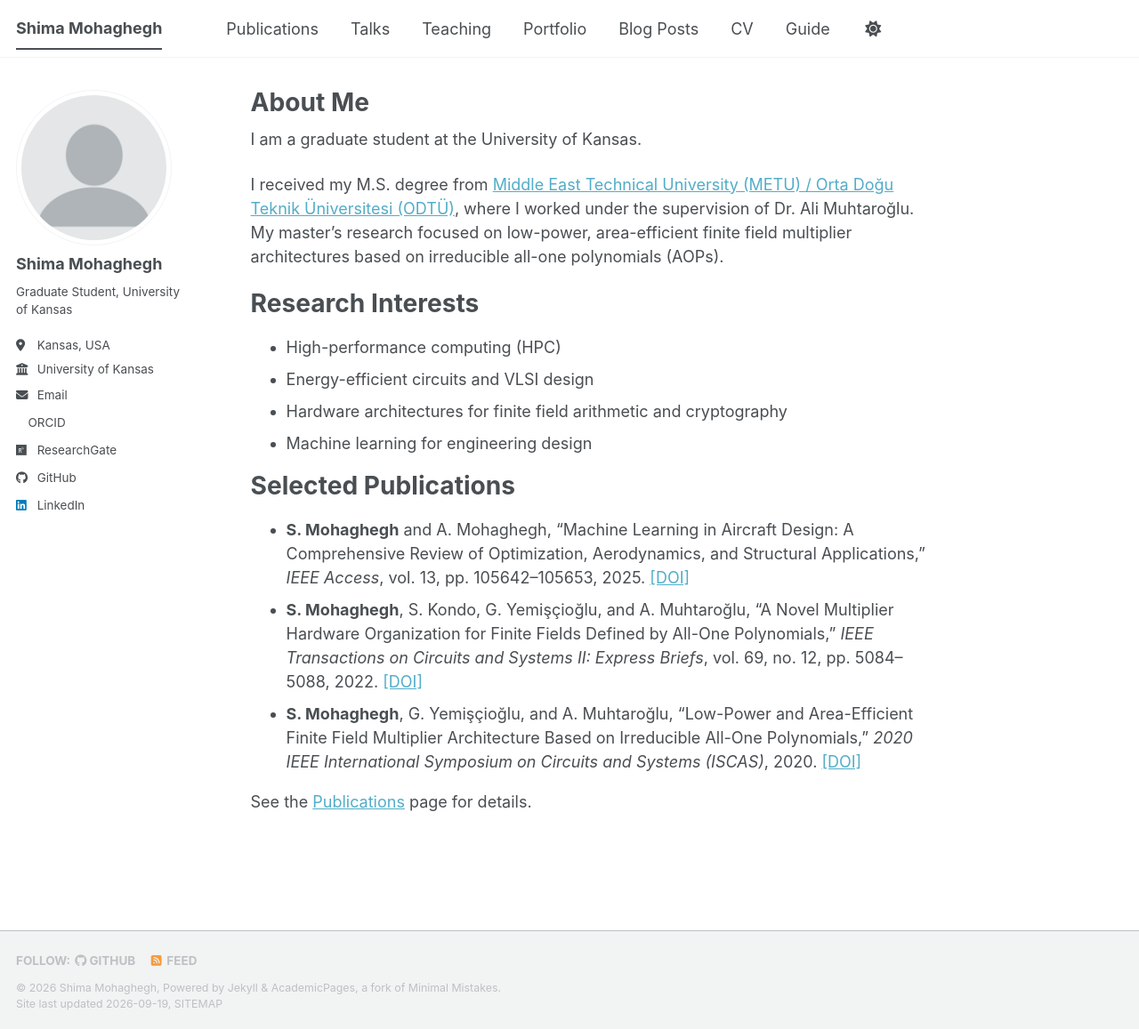
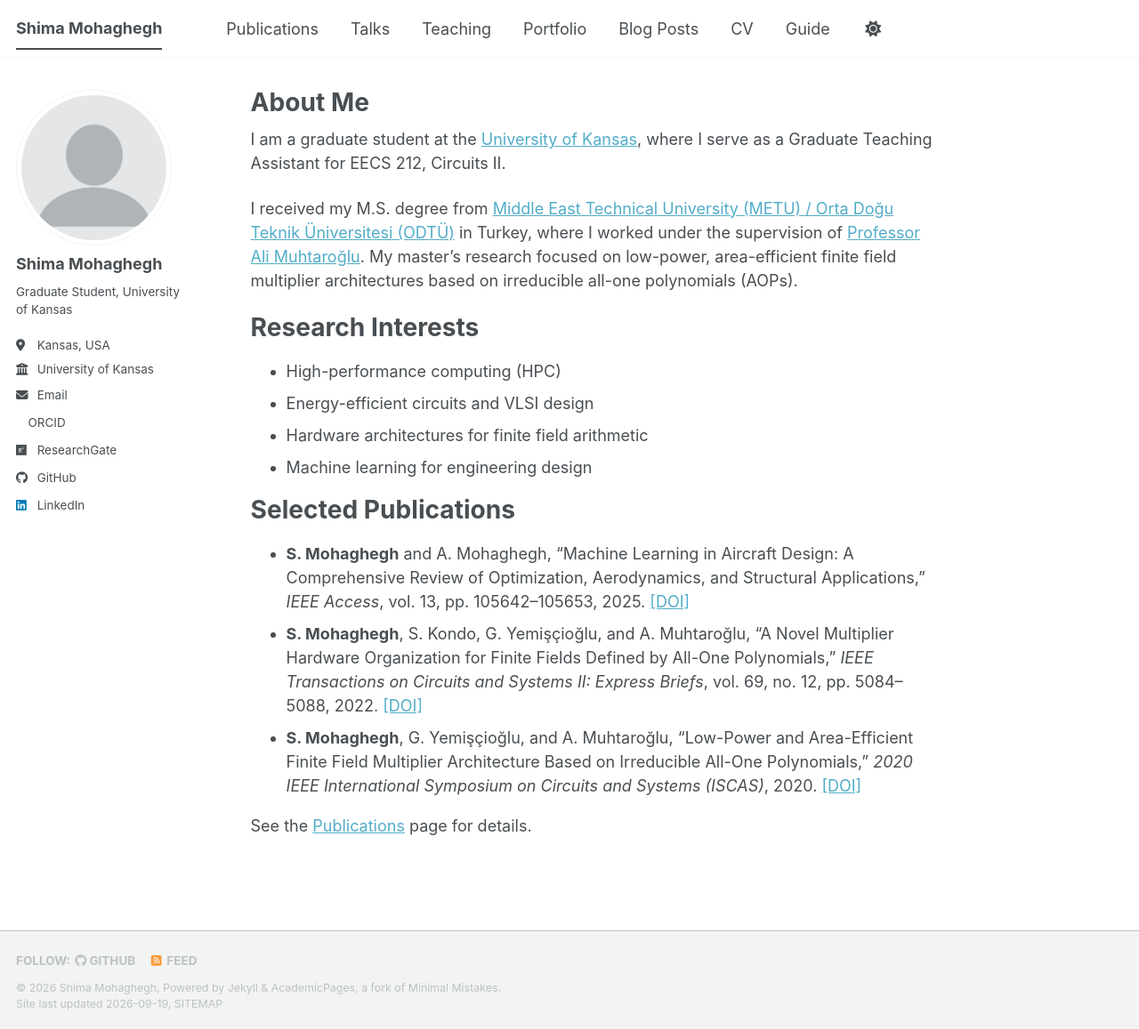
Before and after one commit to shimamohaghegh/shimamohaghegh.github.io, a Jekyll site: the page built from _pages/about.md, in a window 1280 px wide and 1157 px high. Shown: the whole window at 89% size. Built offline with Jekyll 4.4.1, drawn with Linux system fonts in a browser that asks for light colours; a style sheet for code colours, icons or effects is not loaded.

Commit message:
Add files via upload

```diff
--- a/_pages/about.md
+++ b/_pages/about.md
@@ -7,15 +7,15 @@ redirect_from:
   - /about.html
 ---
 
-I am a graduate student at the University of Kansas.
+I am a graduate student at the [University of Kansas](https://ku.edu/), where I serve as a Graduate Teaching Assistant for EECS 212, Circuits II.
 
-I received my M.S. degree from [Middle East Technical University (METU) / Orta Doğu Teknik Üniversitesi (ODTÜ)](https://www.linkedin.com/school/orta-dogu-teknik-universitesi/), where I worked under the supervision of Dr. Ali Muhtaroğlu. My master's research focused on low-power, area-efficient finite field multiplier architectures based on irreducible all-one polynomials (AOPs).
+I received my M.S. degree from [Middle East Technical University (METU) / Orta Doğu Teknik Üniversitesi (ODTÜ)](https://www.metu.edu.tr/) in Turkey, where I worked under the supervision of [Professor Ali Muhtaroğlu](https://www.oslomet.no/en/about/employee/alimuhta/). My master's research focused on low-power, area-efficient finite field multiplier architectures based on irreducible all-one polynomials (AOPs).
 
 Research Interests
 ======
 * High-performance computing (HPC)
 * Energy-efficient circuits and VLSI design
-* Hardware architectures for finite field arithmetic and cryptography
+* Hardware architectures for finite field arithmetic
 * Machine learning for engineering design
 
 Selected Publications
```
